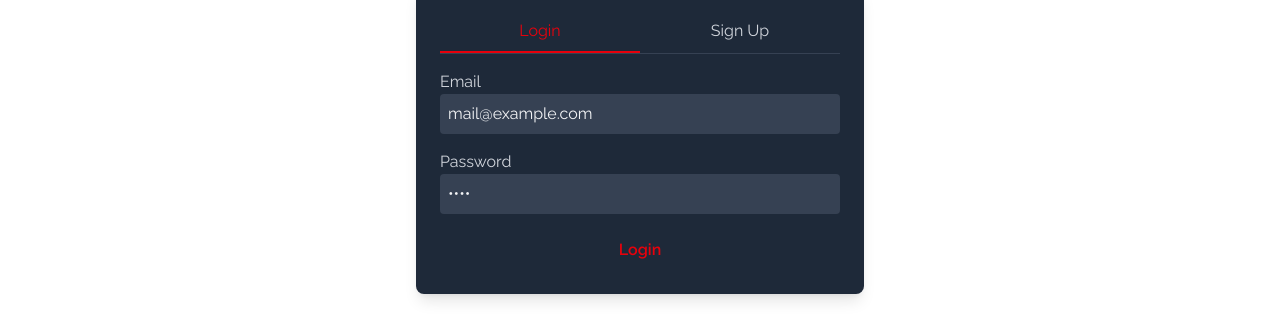
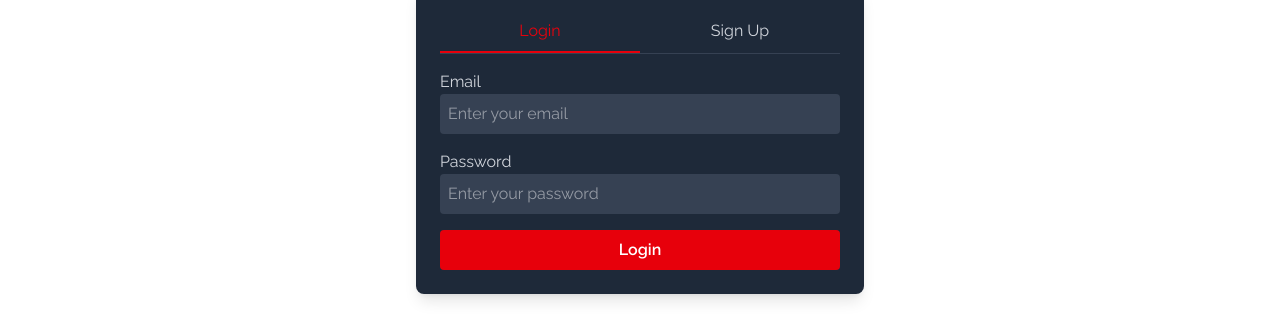
Before and after one commit to logicMinds82/culinary-compass, a Next.js app: page /login in a window 1280 px wide. Shown: the part 229-549 px from the top of the page. Built offline with nearby package versions, Linux system fonts and the light colour scheme; no server answers.

Commit message:
login/signup flow

```diff
--- /dev/null
+++ b/app/api/auth/confirm/route.ts
@@ -0,0 +1,28 @@
+import { type EmailOtpType } from "@supabase/supabase-js";
+import { type NextRequest } from "next/server";
+
+import { createClient } from "@/app/utils/supabase/server";
+import { redirect } from "next/navigation";
+
+export async function GET(request: NextRequest) {
+  const { searchParams } = new URL(request.url);
+  const token_hash = searchParams.get("token_hash");
+  const type = searchParams.get("type") as EmailOtpType | null;
+  const next = searchParams.get("next") ?? "/";
+
+  if (token_hash && type) {
+    const supabase = await createClient();
+
+    const { error } = await supabase.auth.verifyOtp({
+      type,
+      token_hash,
+    });
+    if (!error) {
+      // redirect user to specified redirect URL or root of app
+      redirect(next);
+    }
+  }
+
+  // redirect the user to an error page with some instructions
+  redirect("/error");
+}
--- /dev/null
+++ b/app/error.tsx
@@ -0,0 +1,16 @@
+'use client'
+
+export default function Error({
+  error,
+  reset,
+}: {
+  error: Error & { digest?: string }
+  reset: () => void
+}) {
+  return (
+    <div>
+      <h2>Something went wrong! {error.message}</h2>
+      <button onClick={() => reset()}>Try again</button>
+    </div>
+  )
+}
--- /dev/null
+++ b/app/error/page.tsx
@@ -0,0 +1,5 @@
+"use client";
+
+export default function ErrorPage() {
+  return <p>Sorry, something went wrong</p>;
+}
--- /dev/null
+++ b/app/global-error.tsx
@@ -0,0 +1,18 @@
+'use client'
+
+export default function GlobalError({
+  error,
+  reset,
+}: {
+  error: Error & { digest?: string }
+  reset: () => void
+}) {
+  return (
+    <html>
+      <body>
+        <h2>Something went wrong! {error.message}</h2>
+        <button onClick={() => reset()}>Try again</button>
+      </body>
+    </html>
+  )
+}
--- /dev/null
+++ b/app/login/actions.ts
@@ -0,0 +1,66 @@
+"use server";
+
+import { revalidatePath } from "next/cache";
+import { redirect } from "next/navigation";
+
+import { createClient } from "@/app/utils/supabase/server";
+
+export type FormState = {
+  message: string;
+};
+
+export async function login(
+  prevState: FormState,
+  formData: FormData
+): Promise<FormState> {
+  const supabase = await createClient();
+
+  // type-casting here for convenience
+  // in practice, you should validate your inputs
+  const data = {
+    email: formData.get("email") as string,
+    password: formData.get("password") as string,
+  };
+
+  const { error } = await supabase.auth.signInWithPassword(data);
+
+  if (error) {
+    console.error(error);
+    return {
+      message: error.message,
+    };
+  }
+
+  revalidatePath("/", "layout");
+  redirect("/");
+}
+
+export async function signup(
+  prevState: FormState,
+  formData: FormData
+): Promise<FormState> {
+  const supabase = await createClient();
+
+  // type-casting here for convenience
+  // in practice, you should validate your inputs
+  const data = {
+    // fullName: formData.get("fullName") as string,
+    email: formData.get("email") as string,
+    password: formData.get("password") as string,
+  };
+
+  const { error } = await supabase.auth.signUp(data);
+
+  if (error) {
+    console.error(error);
+    return {
+      message: error.message,
+    };
+  }
+
+  revalidatePath("/", "layout");
+  return {
+    message:
+      "Signup successful! Please check your email to confirm your account.",
+  };
+}
--- a/app/login/page.tsx
+++ b/app/login/page.tsx
@@ -1,24 +1,24 @@
 "use client";
-import { useAuth } from "../components/AuthProvider";
-import { useState, ChangeEvent, FormEvent } from "react";
+
+import { useActionState, useState } from "react";
+import { login, signup, type FormState } from "./actions";
+
+const initialState: FormState = {
+  message: "",
+};
 
 export default function LoginPage() {
-  const { login } = useAuth();
   const [activeTab, setActiveTab] = useState<string>("login");
-  const [formData, setFormData] = useState<{ fullName: string; email: string; password: string }>({
-    fullName: "",
-    email: "",
-    password: "",
-  });
 
-  const handleChange = (e: ChangeEvent<HTMLInputElement>) => {
-    setFormData({ ...formData, [e.target.name]: e.target.value });
-  };
+  const [loginState, loginFormAction, loginPending] = useActionState(
+    login,
+    initialState
+  );
 
-  const handleSubmit = (e: FormEvent<HTMLFormElement>) => {
-    e.preventDefault();
-    login();
-  };
+  const [signupState, signupFormAction, signupPending] = useActionState(
+    signup,
+    initialState
+  );
 
   return (
     <div className="max-w-md mx-auto mt-10 mb-10 p-6 bg-gray-800 text-red-600 rounded-lg shadow-lg">
@@ -26,7 +26,9 @@ export default function LoginPage() {
         <div className="flex w-full">
           <div
             className={`w-1/2 text-center py-2 cursor-pointer transition-all ${
-              activeTab === "login" ? "border-b-2 border-text-red-600 text-red-600" : "text-gray-300"
+              activeTab === "login"
+                ? "border-b-2 border-text-red-600 text-red-600"
+                : "text-gray-300"
             }`}
             onClick={() => setActiveTab("login")}
           >
@@ -34,7 +36,9 @@ export default function LoginPage() {
           </div>
           <div
             className={`w-1/2 text-center py-2 cursor-pointer transition-all ${
-              activeTab === "signup" ? "border-b-2 border-text-red-600 text-red-600" : "text-gray-300"
+              activeTab === "signup"
+                ? "border-b-2 border-text-red-600 text-red-600"
+                : "text-gray-300"
             }`}
             onClick={() => setActiveTab("signup")}
           >
@@ -44,40 +48,65 @@ export default function LoginPage() {
       </div>
 
       {activeTab === "login" ? (
-        <form className="space-y-4">
+        <div>
+          {loginState.message && (
+            <div className="mb-4 p-3 bg-red-900 border border-red-700 text-red-100 rounded">
+              {loginState.message}
+            </div>
+          )}
+          <form className="space-y-4" action={loginFormAction}>
             <div>
               <label className="block text-gray-300">Email</label>
-            <input type="text" value="mail@example.com" readOnly className="w-full p-2 rounded bg-gray-700 text-gray-100" />
+              <input
+                type="email"
+                required
+                name="email"
+                placeholder="Enter your email"
+                className="w-full p-2 rounded bg-gray-700 text-gray-100"
+              />
             </div>
             <div>
               <label className="block text-gray-300">Password</label>
-            <input type="password" value="test" readOnly className="w-full p-2 rounded bg-gray-700 text-gray-100" />
+              <input
+                type="password"
+                required
+                name="password"
+                placeholder="Enter your password"
+                className="w-full p-2 rounded bg-gray-700 text-gray-100"
+              />
             </div>
-          <button type="button" onClick={login} className="w-full bg-text-red-600 hover:bg-orange-600 p-2 rounded text-red-600 font-bold">
-            Login
+            <button
+              type="submit"
+              disabled={loginPending}
+              className="w-full bg-red-600 hover:bg-red-700 disabled:bg-gray-600 p-2 rounded text-white font-bold"
+            >
+              {loginPending ? "Logging in..." : "Login"}
             </button>
           </form>
+        </div>
       ) : (
-        <form className="space-y-4" onSubmit={handleSubmit}>
         <div>
+          {signupState.message && (
+            <div className="mb-4 p-3 bg-red-900 border border-red-700 text-red-100 rounded">
+              {signupState.message}
+            </div>
+          )}
+          <form className="space-y-4" action={signupFormAction}>
+            {/* <div>
               <label className="block text-gray-300">Full Name</label>
               <input
                 type="text"
                 name="fullName"
-              value={formData.fullName}
-              onChange={handleChange}
                 placeholder="Enter your name"
                 className="w-full p-2 rounded bg-gray-700 text-gray-100"
                 required
               />
-          </div>
+            </div> */}
             <div>
               <label className="block text-gray-300">Email</label>
               <input
                 type="email"
                 name="email"
-              value={formData.email}
-              onChange={handleChange}
                 placeholder="Enter your email"
                 className="w-full p-2 rounded bg-gray-700 text-gray-100"
                 required
@@ -88,17 +117,20 @@ export default function LoginPage() {
               <input
                 type="password"
                 name="password"
-              value={formData.password}
-              onChange={handleChange}
                 placeholder="Enter your password"
                 className="w-full p-2 rounded bg-gray-700 text-gray-100"
                 required
               />
             </div>
-          <button type="submit" className="w-full bg-text-red-600 hover:bg-orange-600 p-2 rounded text-red-600 font-bold">
-            Sign Up
+            <button
+              type="submit"
+              disabled={signupPending}
+              className="w-full bg-red-600 hover:bg-red-700 disabled:bg-gray-600 p-2 rounded text-white font-bold"
+            >
+              {signupPending ? "Signing up..." : "Sign Up"}
             </button>
           </form>
+        </div>
       )}
     </div>
   );
```
Lines whose indentation alone changed are shown as unchanged.
